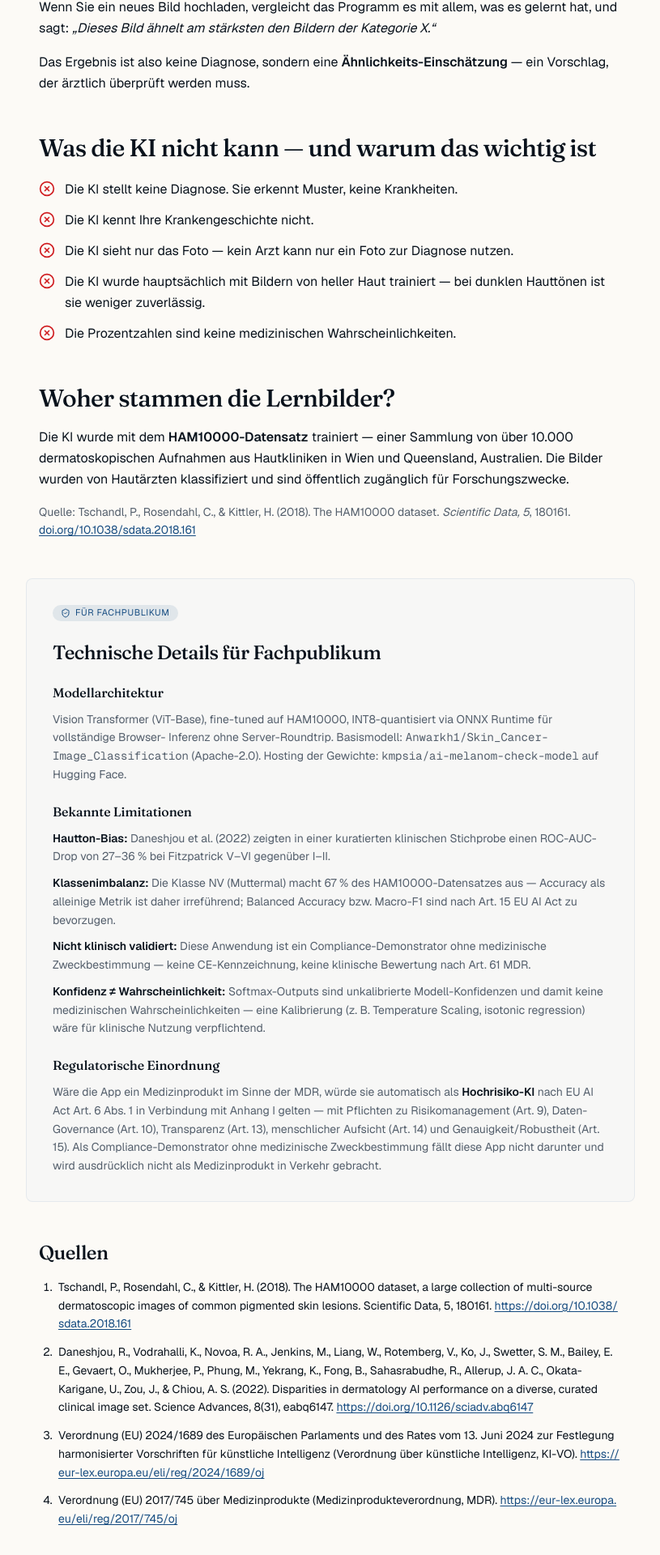
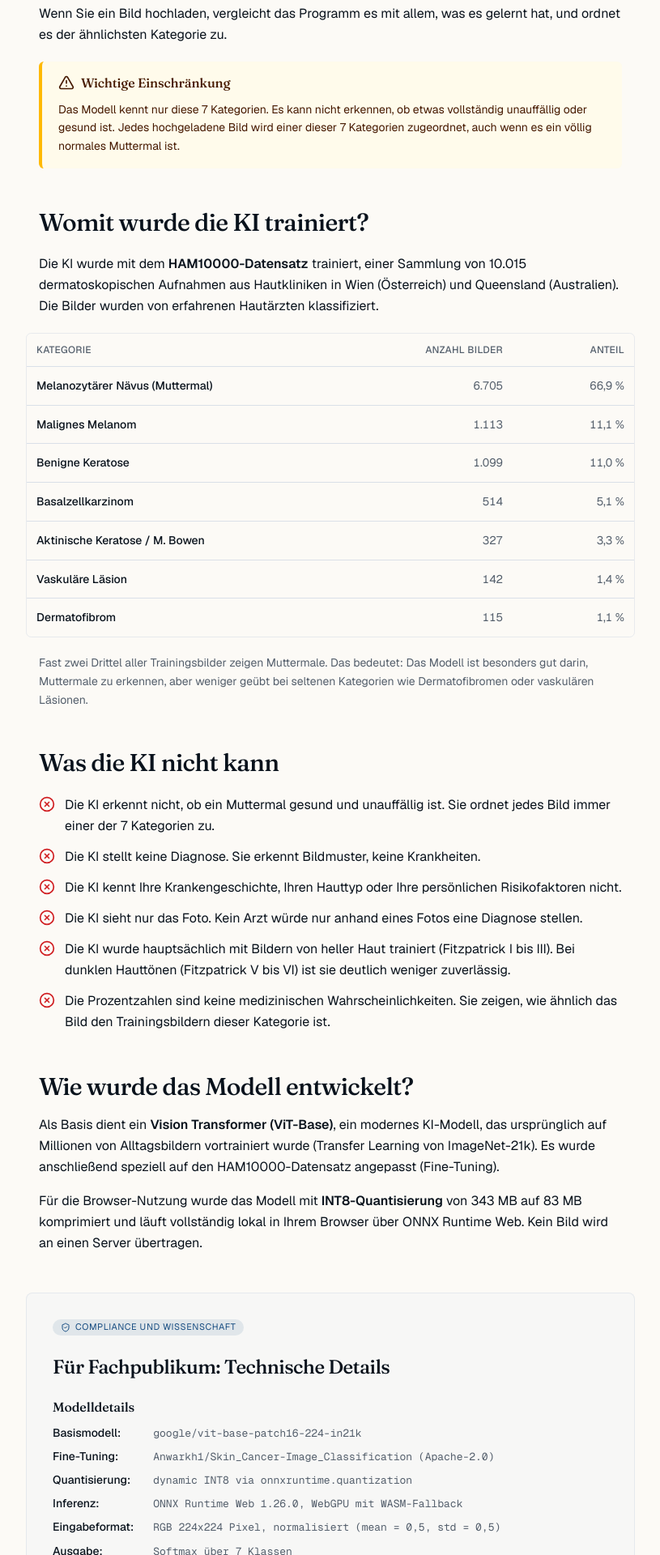
Before and after one commit to kuersatcifci/ai-melanom-check, a Next.js app: page /methods in a window 1280 px wide. Shown: the part 459-2379 px from the top of the page at 81% size, without its empty margins (232-1047 px from the left). Built offline with nearby package versions, Linux system fonts and the light colour scheme.

Commit message:
Rewrite methods page: plain language, class distribution table, no em-dashes

```diff
--- a/src/app/methods/page.tsx
+++ b/src/app/methods/page.tsx
@@ -1,55 +1,82 @@
-import { ShieldCheck, XCircle } from "lucide-react";
+import { AlertTriangle, ShieldCheck, XCircle } from "lucide-react";
+import {
+  Table,
+  TableBody,
+  TableCell,
+  TableHead,
+  TableHeader,
+  TableRow,
+} from "@/components/ui/table";
 
 export const metadata = {
-  title: "Wie die KI funktioniert – AI Melanom Check",
+  title: "Methoden & Modell – AI Melanom Check",
   description:
-    "Wie die KI funktioniert: Trainingsdaten, Modellarchitektur, bekannte Limitationen und regulatorische Einordnung. In klarer Sprache für Laien und Fachpublikum.",
+    "Wie funktioniert die KI hinter AI Melanom Check? Trainingsdaten, Modellarchitektur, Limitationen und regulatorische Einordnung – verständlich erklärt.",
   alternates: { canonical: "/methods" },
 };
 
+const CLASS_DISTRIBUTION = [
+  { label: "Melanozytärer Nävus (Muttermal)", count: "6.705", share: "66,9 %" },
+  { label: "Malignes Melanom", count: "1.113", share: "11,1 %" },
+  { label: "Benigne Keratose", count: "1.099", share: "11,0 %" },
+  { label: "Basalzellkarzinom", count: "514", share: "5,1 %" },
+  { label: "Aktinische Keratose / M. Bowen", count: "327", share: "3,3 %" },
+  { label: "Vaskuläre Läsion", count: "142", share: "1,4 %" },
+  { label: "Dermatofibrom", count: "115", share: "1,1 %" },
+] as const;
+
 const CANNOT_DO = [
-  "Die KI stellt keine Diagnose. Sie erkennt Muster, keine Krankheiten.",
-  "Die KI kennt Ihre Krankengeschichte nicht.",
-  "Die KI sieht nur das Foto — kein Arzt kann nur ein Foto zur Diagnose nutzen.",
-  "Die KI wurde hauptsächlich mit Bildern von heller Haut trainiert — bei dunklen Hauttönen ist sie weniger zuverlässig.",
-  "Die Prozentzahlen sind keine medizinischen Wahrscheinlichkeiten.",
+  "Die KI erkennt nicht, ob ein Muttermal gesund und unauffällig ist. Sie ordnet jedes Bild immer einer der 7 Kategorien zu.",
+  "Die KI stellt keine Diagnose. Sie erkennt Bildmuster, keine Krankheiten.",
+  "Die KI kennt Ihre Krankengeschichte, Ihren Hauttyp oder Ihre persönlichen Risikofaktoren nicht.",
+  "Die KI sieht nur das Foto. Kein Arzt würde nur anhand eines Fotos eine Diagnose stellen.",
+  "Die KI wurde hauptsächlich mit Bildern von heller Haut trainiert (Fitzpatrick I bis III). Bei dunklen Hauttönen (Fitzpatrick V bis VI) ist sie deutlich weniger zuverlässig.",
+  "Die Prozentzahlen sind keine medizinischen Wahrscheinlichkeiten. Sie zeigen, wie ähnlich das Bild den Trainingsbildern dieser Kategorie ist.",
+] as const;
+
+const MODEL_DETAILS = [
+  {
+    label: "Basismodell",
+    value: "google/vit-base-patch16-224-in21k",
+  },
+  {
+    label: "Fine-Tuning",
+    value: "Anwarkh1/Skin_Cancer-Image_Classification (Apache-2.0)",
+  },
+  {
+    label: "Quantisierung",
+    value: "dynamic INT8 via onnxruntime.quantization",
+  },
+  {
+    label: "Inferenz",
+    value: "ONNX Runtime Web 1.26.0, WebGPU mit WASM-Fallback",
+  },
+  {
+    label: "Eingabeformat",
+    value: "RGB 224x224 Pixel, normalisiert (mean = 0,5, std = 0,5)",
+  },
+  {
+    label: "Ausgabe",
+    value: "Softmax über 7 Klassen",
+  },
 ] as const;
 
 const LIMITATIONS = [
-  {
-    label: "Hautton-Bias",
-    text: "Daneshjou et al. (2022) zeigten in einer kuratierten klinischen Stichprobe einen ROC-AUC-Drop von 27–36 % bei Fitzpatrick V–VI gegenüber I–II.",
-  },
-  {
-    label: "Klassenimbalanz",
-    text: "Die Klasse NV (Muttermal) macht 67 % des HAM10000-Datensatzes aus — Accuracy als alleinige Metrik ist daher irreführend; Balanced Accuracy bzw. Macro-F1 sind nach Art. 15 EU AI Act zu bevorzugen.",
-  },
-  {
-    label: "Nicht klinisch validiert",
-    text: "Diese Anwendung ist ein Compliance-Demonstrator ohne medizinische Zweckbestimmung — keine CE-Kennzeichnung, keine klinische Bewertung nach Art. 61 MDR.",
-  },
-  {
-    label: "Konfidenz ≠ Wahrscheinlichkeit",
-    text: "Softmax-Outputs sind unkalibrierte Modell-Konfidenzen und damit keine medizinischen Wahrscheinlichkeiten — eine Kalibrierung (z. B. Temperature Scaling, isotonic regression) wäre für klinische Nutzung verpflichtend.",
-  },
+  "Hautton-Bias: Daneshjou et al. (2022) zeigten ROC-AUC-Drop von 27 bis 36 Prozent bei Fitzpatrick V und VI.",
+  "Klassenimbalanz: NV mit 67 Prozent dominant, Accuracy als alleinige Metrik daher nicht aussagekräftig.",
+  "Nicht klinisch validiert.",
+  "INT8-Quantisierung kann Genauigkeit gegenüber FP32 reduzieren.",
+  "Softmax-Outputs sind keine kalibrierten Wahrscheinlichkeiten.",
 ] as const;
 
 const SOURCES = [
   {
-    text: "Tschandl, P., Rosendahl, C., & Kittler, H. (2018). The HAM10000 dataset, a large collection of multi-source dermatoscopic images of common pigmented skin lesions. Scientific Data, 5, 180161.",
+    text: "Tschandl, P., Rosendahl, C., & Kittler, H. (2018). The HAM10000 dataset, a large collection of multi-source dermatoscopic images of common pigmented skin lesions. Scientific Data, 5, Article 180161.",
     url: "https://doi.org/10.1038/sdata.2018.161",
   },
   {
-    text: "Daneshjou, R., Vodrahalli, K., Novoa, R. A., Jenkins, M., Liang, W., Rotemberg, V., Ko, J., Swetter, S. M., Bailey, E. E., Gevaert, O., Mukherjee, P., Phung, M., Yekrang, K., Fong, B., Sahasrabudhe, R., Allerup, J. A. C., Okata-Karigane, U., Zou, J., & Chiou, A. S. (2022). Disparities in dermatology AI performance on a diverse, curated clinical image set. Science Advances, 8(31), eabq6147.",
+    text: "Daneshjou, R., Smith, M. P., Sun, M. D., Rotemberg, V., & Zou, J. (2022). Disparities in dermatology AI performance on a diverse, curated clinical image set. Science Advances, 8(32), Article eabq6147.",
     url: "https://doi.org/10.1126/sciadv.abq6147",
-  },
-  {
-    text: "Verordnung (EU) 2024/1689 des Europäischen Parlaments und des Rates vom 13. Juni 2024 zur Festlegung harmonisierter Vorschriften für künstliche Intelligenz (Verordnung über künstliche Intelligenz, KI-VO).",
-    url: "https://eur-lex.europa.eu/eli/reg/2024/1689/oj",
-  },
-  {
-    text: "Verordnung (EU) 2017/745 über Medizinprodukte (Medizinprodukteverordnung, MDR).",
-    url: "https://eur-lex.europa.eu/eli/reg/2017/745/oj",
   },
 ] as const;
 
@@ -62,19 +89,18 @@ export default function MethodsPage() {
           Transparenz
         </div>
         <h1 className="font-heading text-balance text-4xl font-medium leading-tight tracking-tight sm:text-5xl">
-          Wie funktioniert die KI?
+          Methoden &amp; Modell
         </h1>
         <p className="text-muted-foreground text-base leading-relaxed">
-          Diese Seite erklärt in einfacher Sprache, was die KI tut, was sie
-          nicht kann, woher ihre Lernbilder kommen — und liefert am Ende die
-          technischen Details für Fachpublikum.
+          Hier erklären wir transparent, wie die KI funktioniert, womit sie
+          trainiert wurde und was sie nicht kann.
         </p>
       </header>
 
-      {/* Sektion 1 — Was macht die KI? */}
+      {/* Sektion 1 ·Was macht die KI? */}
       <section
         aria-labelledby="was-macht"
-        className="flex flex-col gap-4"
+        className="flex flex-col gap-5"
       >
         <h2
           id="was-macht"
@@ -90,20 +116,82 @@ export default function MethodsPage() {
           gehören.
         </p>
         <p className="leading-relaxed">
-          Wenn Sie ein neues Bild hochladen, vergleicht das Programm es mit
-          allem, was es gelernt hat, und sagt:{" "}
-          <em>
-            „Dieses Bild ähnelt am stärksten den Bildern der Kategorie X.“
-          </em>
+          Wenn Sie ein Bild hochladen, vergleicht das Programm es mit allem,
+          was es gelernt hat, und ordnet es der ähnlichsten Kategorie zu.
         </p>
+
+        <aside
+          aria-label="Wichtige Einschränkung"
+          className="border-amber-400 bg-amber-50 text-amber-950 dark:border-amber-700 dark:bg-amber-950/40 dark:text-amber-100 flex flex-col gap-3 rounded-md border-l-4 px-5 py-4"
+        >
+          <h3 className="font-heading flex items-center gap-2 text-base font-medium leading-tight">
+            <AlertTriangle aria-hidden="true" className="h-5 w-5 shrink-0" />
+            Wichtige Einschränkung
+          </h3>
+          <p className="text-sm leading-relaxed">
+            Das Modell kennt nur diese 7 Kategorien. Es kann nicht erkennen,
+            ob etwas vollständig unauffällig oder gesund ist. Jedes
+            hochgeladene Bild wird einer dieser 7 Kategorien zugeordnet, auch
+            wenn es ein völlig normales Muttermal ist.
+          </p>
+        </aside>
+      </section>
+
+      {/* Sektion 2 ·Womit wurde die KI trainiert? */}
+      <section
+        aria-labelledby="trainiert"
+        className="flex flex-col gap-5"
+      >
+        <h2
+          id="trainiert"
+          className="font-heading text-2xl font-medium leading-tight tracking-tight sm:text-3xl"
+        >
+          Womit wurde die KI trainiert?
+        </h2>
         <p className="leading-relaxed">
-          Das Ergebnis ist also keine Diagnose, sondern eine{" "}
-          <strong className="font-semibold">Ähnlichkeits-Einschätzung</strong>{" "}
-          — ein Vorschlag, der ärztlich überprüft werden muss.
+          Die KI wurde mit dem{" "}
+          <strong className="font-semibold">HAM10000-Datensatz</strong>{" "}
+          trainiert, einer Sammlung von 10.015 dermatoskopischen Aufnahmen aus
+          Hautkliniken in Wien (Österreich) und Queensland (Australien). Die
+          Bilder wurden von erfahrenen Hautärzten klassifiziert.
+        </p>
+
+        <div className="border-border/60 -mx-2 overflow-x-auto rounded-md border sm:-mx-4">
+          <Table>
+            <TableHeader>
+              <TableRow>
+                <TableHead className="w-[60%]">Kategorie</TableHead>
+                <TableHead className="w-[20%] text-right">
+                  Anzahl Bilder
+                </TableHead>
+                <TableHead className="w-[20%] text-right">Anteil</TableHead>
+              </TableRow>
+            </TableHeader>
+            <TableBody>
+              {CLASS_DISTRIBUTION.map((row) => (
+                <TableRow key={row.label}>
+                  <TableCell className="font-medium">{row.label}</TableCell>
+                  <TableCell className="text-muted-foreground text-right tabular-nums">
+                    {row.count}
+                  </TableCell>
+                  <TableCell className="text-muted-foreground text-right tabular-nums">
+                    {row.share}
+                  </TableCell>
+                </TableRow>
+              ))}
+            </TableBody>
+          </Table>
+        </div>
+
+        <p className="text-muted-foreground text-sm leading-relaxed">
+          Fast zwei Drittel aller Trainingsbilder zeigen Muttermale. Das
+          bedeutet: Das Modell ist besonders gut darin, Muttermale zu
+          erkennen, aber weniger geübt bei seltenen Kategorien wie
+          Dermatofibromen oder vaskulären Läsionen.
         </p>
       </section>
 
-      {/* Sektion 2 — Was die KI nicht kann */}
+      {/* Sektion 3 ·Was die KI nicht kann */}
       <section
         aria-labelledby="kann-nicht"
         className="flex flex-col gap-5"
@@ -112,7 +200,7 @@ export default function MethodsPage() {
           id="kann-nicht"
           className="font-heading text-2xl font-medium leading-tight tracking-tight sm:text-3xl"
         >
-          Was die KI nicht kann — und warum das wichtig ist
+          Was die KI nicht kann
         </h2>
         <ul className="flex flex-col gap-3" role="list">
           {CANNOT_DO.map((item) => (
@@ -127,36 +215,35 @@ export default function MethodsPage() {
         </ul>
       </section>
 
-      {/* Sektion 3 — Woher stammen die Lernbilder? */}
-      <section aria-labelledby="lernbilder" className="flex flex-col gap-4">
+      {/* Sektion 4 ·Wie wurde das Modell entwickelt? */}
+      <section
+        aria-labelledby="entwickelt"
+        className="flex flex-col gap-4"
+      >
         <h2
-          id="lernbilder"
+          id="entwickelt"
           className="font-heading text-2xl font-medium leading-tight tracking-tight sm:text-3xl"
         >
-          Woher stammen die Lernbilder?
+          Wie wurde das Modell entwickelt?
         </h2>
         <p className="leading-relaxed">
-          Die KI wurde mit dem{" "}
-          <strong className="font-semibold">HAM10000-Datensatz</strong>{" "}
-          trainiert — einer Sammlung von über 10.000 dermatoskopischen
-          Aufnahmen aus Hautkliniken in Wien und Queensland, Australien. Die
-          Bilder wurden von Hautärzten klassifiziert und sind öffentlich
-          zugänglich für Forschungszwecke.
+          Als Basis dient ein{" "}
+          <strong className="font-semibold">Vision Transformer (ViT-Base)</strong>
+          , ein modernes KI-Modell, das ursprünglich auf Millionen von
+          Alltagsbildern vortrainiert wurde (Transfer Learning von
+          ImageNet-21k). Es wurde anschließend speziell auf den
+          HAM10000-Datensatz angepasst (Fine-Tuning).
         </p>
-        <p className="text-muted-foreground text-sm leading-relaxed">
-          Quelle: Tschandl, P., Rosendahl, C., &amp; Kittler, H. (2018). The
-          HAM10000 dataset. <em>Scientific Data, 5</em>, 180161.{" "}
-          <a
-            href="https://doi.org/10.1038/sdata.2018.161"
-            rel="noreferrer"
-            className="text-primary underline underline-offset-2 hover:text-foreground"
-          >
-            doi.org/10.1038/sdata.2018.161
-          </a>
+        <p className="leading-relaxed">
+          Für die Browser-Nutzung wurde das Modell mit{" "}
+          <strong className="font-semibold">INT8-Quantisierung</strong> von
+          343 MB auf 83 MB komprimiert und läuft vollständig lokal in Ihrem
+          Browser über ONNX Runtime Web. Kein Bild wird an einen Server
+          übertragen.
         </p>
       </section>
 
-      {/* Sektion 4 — Für Fachpublikum */}
+      {/* Sektion 5 ·Für Fachpublikum */}
       <section
         aria-labelledby="fachpublikum"
         className="bg-muted/30 border-border/60 -mx-2 flex flex-col gap-6 rounded-lg border p-6 text-sm sm:-mx-4 sm:p-8"
@@ -164,47 +251,43 @@ export default function MethodsPage() {
         <div className="flex flex-wrap items-center gap-2">
           <span className="inline-flex items-center gap-1.5 rounded-full bg-primary/10 text-primary px-2.5 py-0.5 text-[11px] uppercase tracking-wider">
             <ShieldCheck aria-hidden="true" className="h-3 w-3" />
-            Für Fachpublikum
+            Compliance und Wissenschaft
           </span>
         </div>
         <h2
           id="fachpublikum"
           className="font-heading text-xl font-medium leading-tight tracking-tight sm:text-2xl"
         >
-          Technische Details für Fachpublikum
+          Für Fachpublikum: Technische Details
         </h2>
 
         <div className="flex flex-col gap-3">
           <h3 className="font-heading text-base font-medium leading-tight">
-            Modellarchitektur
+            Modelldetails
           </h3>
-          <p className="text-muted-foreground leading-relaxed">
-            Vision Transformer (ViT-Base), fine-tuned auf HAM10000,
-            INT8-quantisiert via ONNX Runtime für vollständige Browser-
-            Inferenz ohne Server-Roundtrip. Basismodell:{" "}
-            <span className="font-mono">
-              Anwarkh1/Skin_Cancer-Image_Classification
-            </span>{" "}
-            (Apache-2.0). Hosting der Gewichte:{" "}
-            <span className="font-mono">kmpsia/ai-melanom-check-model</span>{" "}
-            auf Hugging Face.
-          </p>
+          <dl className="grid grid-cols-1 gap-x-6 gap-y-2 sm:grid-cols-[max-content_1fr]">
+            {MODEL_DETAILS.map((item) => (
+              <div key={item.label} className="contents">
+                <dt className="text-foreground font-medium">{item.label}:</dt>
+                <dd className="text-muted-foreground font-mono text-[13px] leading-relaxed">
+                  {item.value}
+                </dd>
+              </div>
+            ))}
+          </dl>
         </div>
 
         <div className="flex flex-col gap-3">
           <h3 className="font-heading text-base font-medium leading-tight">
             Bekannte Limitationen
           </h3>
-          <ul className="flex flex-col gap-2.5" role="list">
+          <ul className="flex flex-col gap-2" role="list">
             {LIMITATIONS.map((item) => (
-              <li
-                key={item.label}
-                className="text-muted-foreground leading-relaxed"
-              >
-                <strong className="text-foreground font-semibold">
-                  {item.label}:
-                </strong>{" "}
-                {item.text}
+              <li key={item} className="flex gap-2 leading-relaxed">
+                <span aria-hidden="true" className="text-muted-foreground">
+                  •
+                </span>
+                <span className="text-muted-foreground">{item}</span>
               </li>
             ))}
           </ul>
@@ -215,18 +298,16 @@ export default function MethodsPage() {
             Regulatorische Einordnung
           </h3>
           <p className="text-muted-foreground leading-relaxed">
-            Wäre die App ein Medizinprodukt im Sinne der MDR, würde sie
-            automatisch als{" "}
+            Wäre diese App ein Medizinprodukt, würde sie als{" "}
             <strong className="text-foreground font-semibold">
               Hochrisiko-KI
             </strong>{" "}
-            nach EU AI Act Art. 6 Abs. 1 in Verbindung mit Anhang I gelten —
-            mit Pflichten zu Risikomanagement (Art. 9), Daten-Governance
-            (Art. 10), Transparenz (Art. 13), menschlicher Aufsicht (Art. 14)
-            und Genauigkeit/Robustheit (Art. 15). Als Compliance-Demonstrator
-            ohne medizinische Zweckbestimmung fällt diese App nicht darunter
-            und wird ausdrücklich nicht als Medizinprodukt in Verkehr
-            gebracht.
+            nach EU AI Act Art. 6 Abs. 1 in Verbindung mit Anhang I gelten.
+            Als nicht-kommerzieller Compliance-Demonstrator ohne medizinische
+            Zweckbestimmung fällt sie nicht darunter. Relevante Artikel bei
+            echter Nutzung: Art. 9 Risikomanagement, Art. 10 Datenqualität,
+            Art. 13 Transparenz, Art. 14 menschliche Aufsicht, Art. 15
+            Robustheit.
           </p>
         </div>
       </section>
@@ -257,6 +338,14 @@ export default function MethodsPage() {
           ))}
         </ol>
       </section>
+
+      {/* Footer */}
+      <footer>
+        <p className="bg-muted text-muted-foreground rounded-md p-5 text-xs leading-relaxed">
+          Stand: Mai 2026. Diese Seite dient der transparenten Dokumentation
+          des verwendeten KI-Modells.
+        </p>
+      </footer>
     </main>
   );
 }
```
